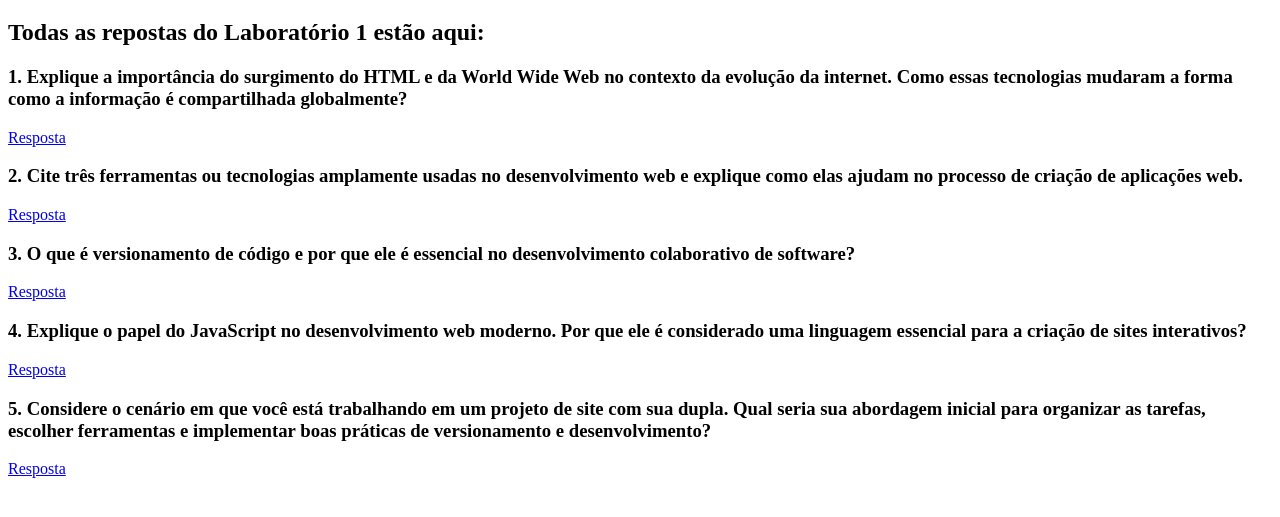
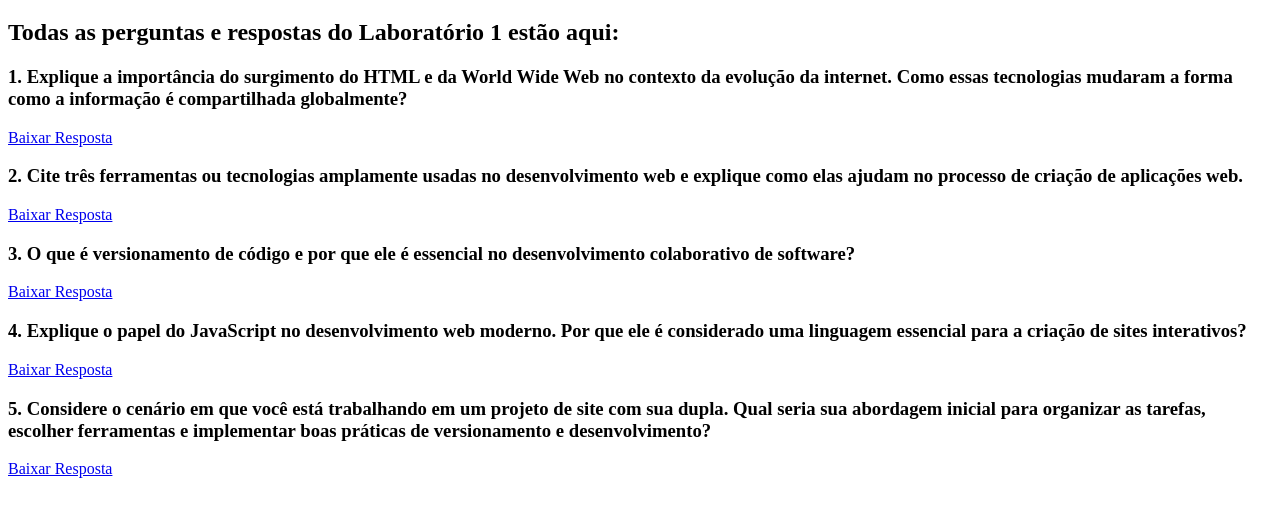
Before and after one commit to anthony-s-ferreira/pweb-2024.2, a plain HTML site: page lab_1/index.html in a window 1280 px wide. Shown: the part 61-578 px from the top of the page. Drawn offline with Linux system fonts and the light colour scheme.

Commit message:
Atualização HTML para boas práticas

```diff
--- a/lab_1/index.html
+++ b/lab_1/index.html
@@ -1,43 +1,58 @@
 <!DOCTYPE html>
-<html>
+<html lang="pt-BR">
+<head>
+    <meta charset="UTF-8">
     <title>Laboratório 1</title>
-    <head>
-        <h1>Simulação de Páginas Web Iniciais</h1>
 </head>
 <body>
-        <h2>
-            Todas as repostas do Laboratório 1 estão aqui:
-        </h2>
+    <header>
+        <h1>Simulação de Páginas Web Iniciais</h1>
+    </header>
+    <main>
+        <h2>Todas as perguntas e respostas do Laboratório 1 estão aqui:</h2>
+
+        <section>
             <h3>
-            1. Explique a importância do surgimento do HTML e da World Wide
-            Web no contexto da evolução da internet. Como essas tecnologias
-            mudaram a forma como a informação é compartilhada
-            globalmente?
+                1. Explique a importância do surgimento do HTML e da World Wide Web no
+                contexto da evolução da internet. Como essas tecnologias mudaram a forma
+                como a informação é compartilhada globalmente?
             </h3>
-        <a href="resposta1.txt">Resposta</a>
+            <a href="resposta1.txt" download>Baixar Resposta</a>
+        </section>
+
+        <section>
             <h3>
-            2. Cite três ferramentas ou tecnologias amplamente usadas no
-            desenvolvimento web e explique como elas ajudam no processo
-            de criação de aplicações web.
+                2. Cite três ferramentas ou tecnologias amplamente usadas no desenvolvimento web
+                e explique como elas ajudam no processo de criação de aplicações web.
             </h3>
-        <a href="resposta2.txt">Resposta</a>
+            <a href="resposta2.txt" download>Baixar Resposta</a>
+        </section>
+
+        <section>
             <h3>
                 3. O que é versionamento de código e por que ele é essencial no
                 desenvolvimento colaborativo de software?
             </h3>
-        <a href="resposta3.txt">Resposta</a>
+            <a href="resposta3.txt" download>Baixar Resposta</a>
+        </section>
+
+        <section>
             <h3>
                 4. Explique o papel do JavaScript no desenvolvimento web moderno.
-            Por que ele é considerado uma linguagem essencial para a
-            criação de sites interativos?
+                Por que ele é considerado uma linguagem essencial para a criação
+                de sites interativos?
             </h3>
-        <a href="resposta4.txt">Resposta</a>
+            <a href="resposta4.txt" download>Baixar Resposta</a>
+        </section>
+
+        <section>
             <h3>
-            5. Considere o cenário em que você está trabalhando em um projeto
-            de site com sua dupla. Qual seria sua abordagem inicial para
-            organizar as tarefas, escolher ferramentas e implementar boas
-            práticas de versionamento e desenvolvimento?
+                5. Considere o cenário em que você está trabalhando em um projeto de site com sua dupla.
+                Qual seria sua abordagem inicial para organizar as tarefas, escolher ferramentas e implementar
+                boas práticas de versionamento e desenvolvimento?
             </h3>
-        <a href="resposta5.txt">Resposta</a>
+            <a href="resposta5.txt" download>Baixar Resposta</a>
+        </section>
+    </main>
 </body>
 </html>
```
Lines whose indentation alone changed are shown as unchanged.
